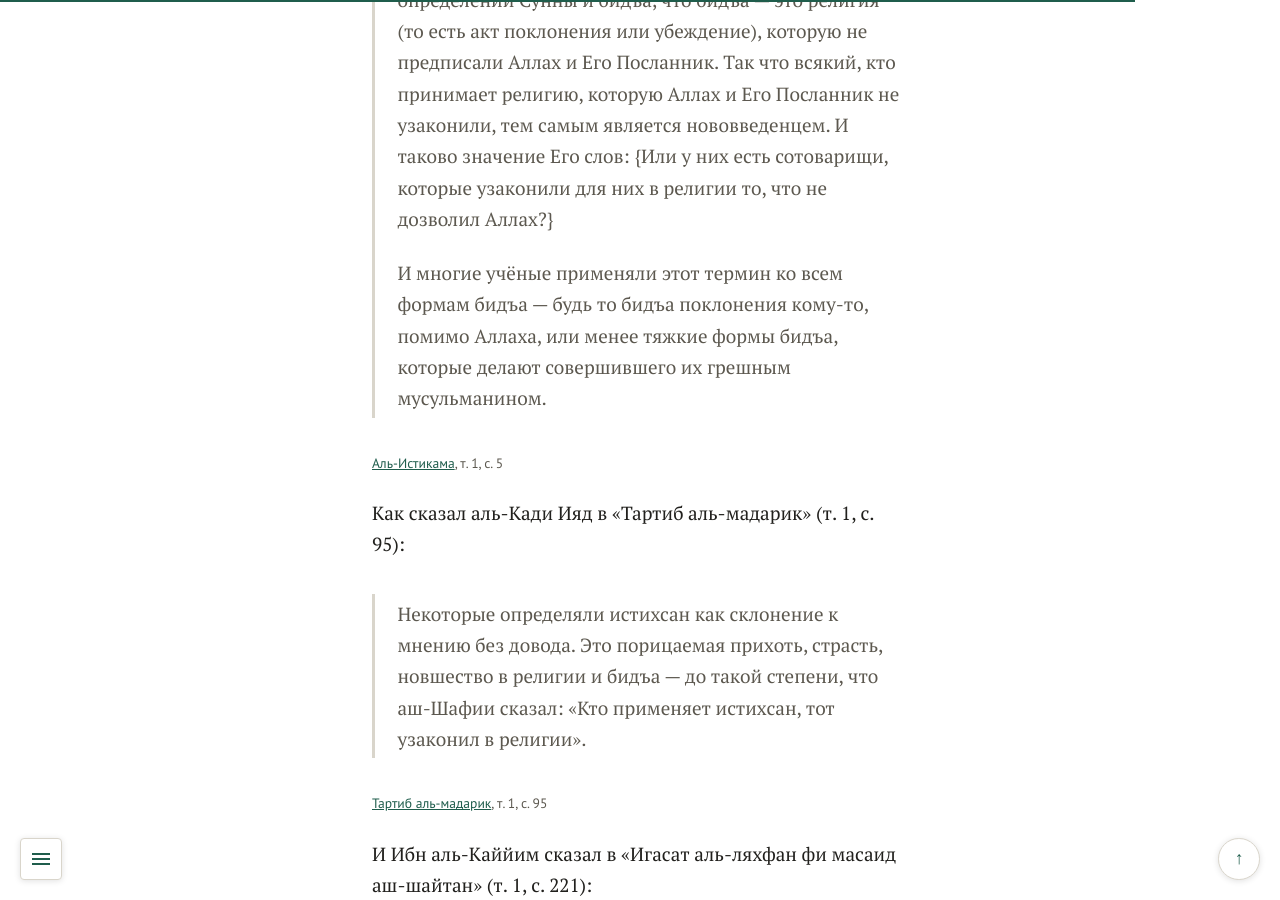
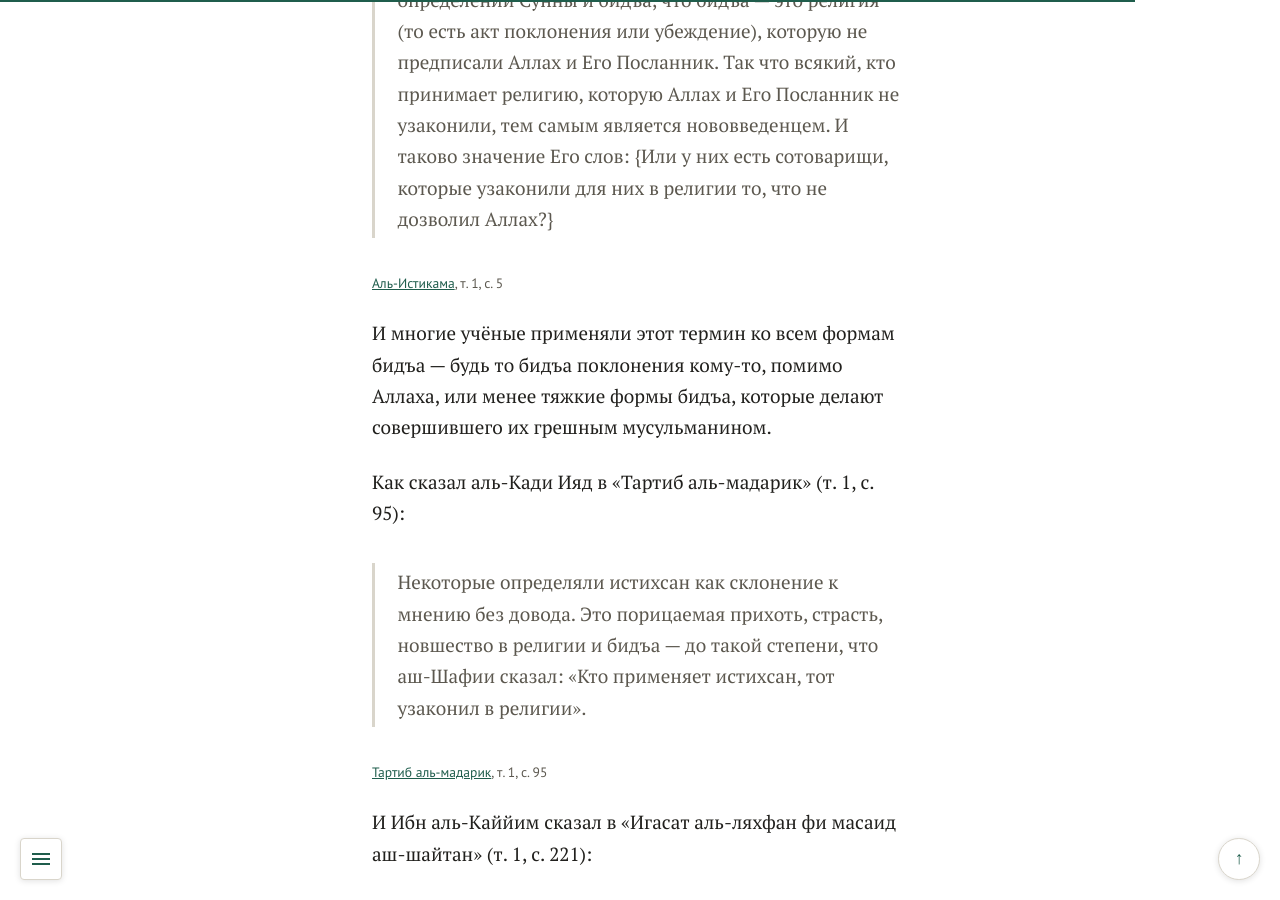
Before and after one commit to balqani/tahakum, a Jekyll site: the page built from chast-02.md, in a window 1280 px wide and 900 px high, scrolled down 83704 px. Built offline with Jekyll 4.4.1, drawn with Linux system fonts in a browser that asks for light colours.

```diff
--- a/chast-02.md
+++ b/chast-02.md
@@ -1504,11 +1504,11 @@ next_title: "К третьей части"
 И Ибн Таймия сказал в «Аль-Истикама» (т. 1, с. 5):
 
 > Мы установили в основополагающих правилах, при определении Сунны и бидъа, что бидъа — это религия (то есть акт поклонения или убеждение), которую не предписали Аллах и Его Посланник. Так что всякий, кто принимает религию, которую Аллах и Его Посланник не узаконили, тем самым является нововведенцем. И таково значение Его слов: {Или у них есть сотоварищи, которые узаконили для них в религии то, что не дозволил Аллах?}
->
-> И многие учёные применяли этот термин ко всем формам бидъа — будь то бидъа поклонения кому-то, помимо Аллаха, или менее тяжкие формы бидъа, которые делают совершившего их грешным мусульманином.
 
 <span class="source">[Аль-Истикама](https://shamela.ws/book/6820/3), т. 1, с. 5</span>
 
+И многие учёные применяли этот термин ко всем формам бидъа — будь то бидъа поклонения кому-то, помимо Аллаха, или менее тяжкие формы бидъа, которые делают совершившего их грешным мусульманином.
+
 Как сказал аль-Кади Ияд в «Тартиб аль-мадарик» (т. 1, с. 95):
 
 > Некоторые определяли истихсан как склонение к мнению без довода. Это порицаемая прихоть, страсть, новшество в религии и бидъа — до такой степени, что аш-Шафии сказал: «Кто применяет истихсан, тот узаконил в религии».
```
